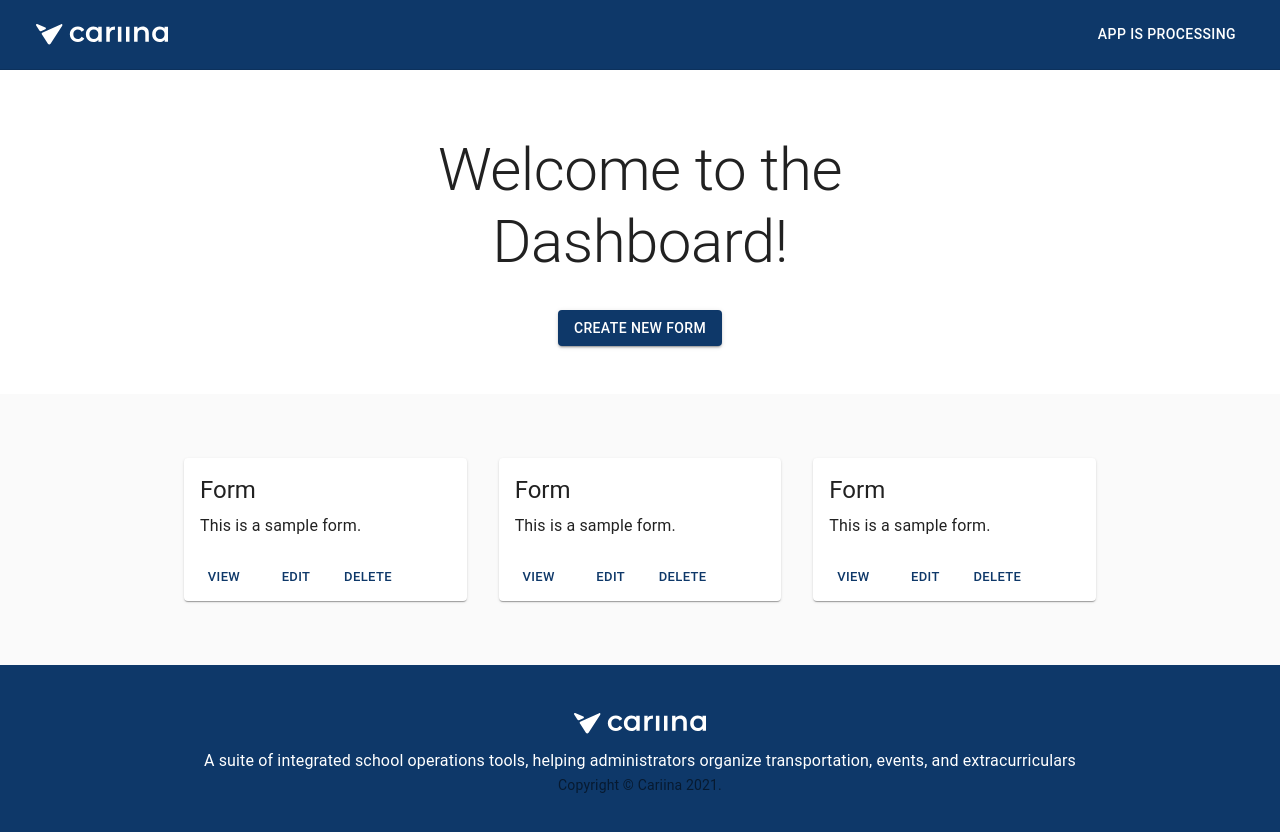
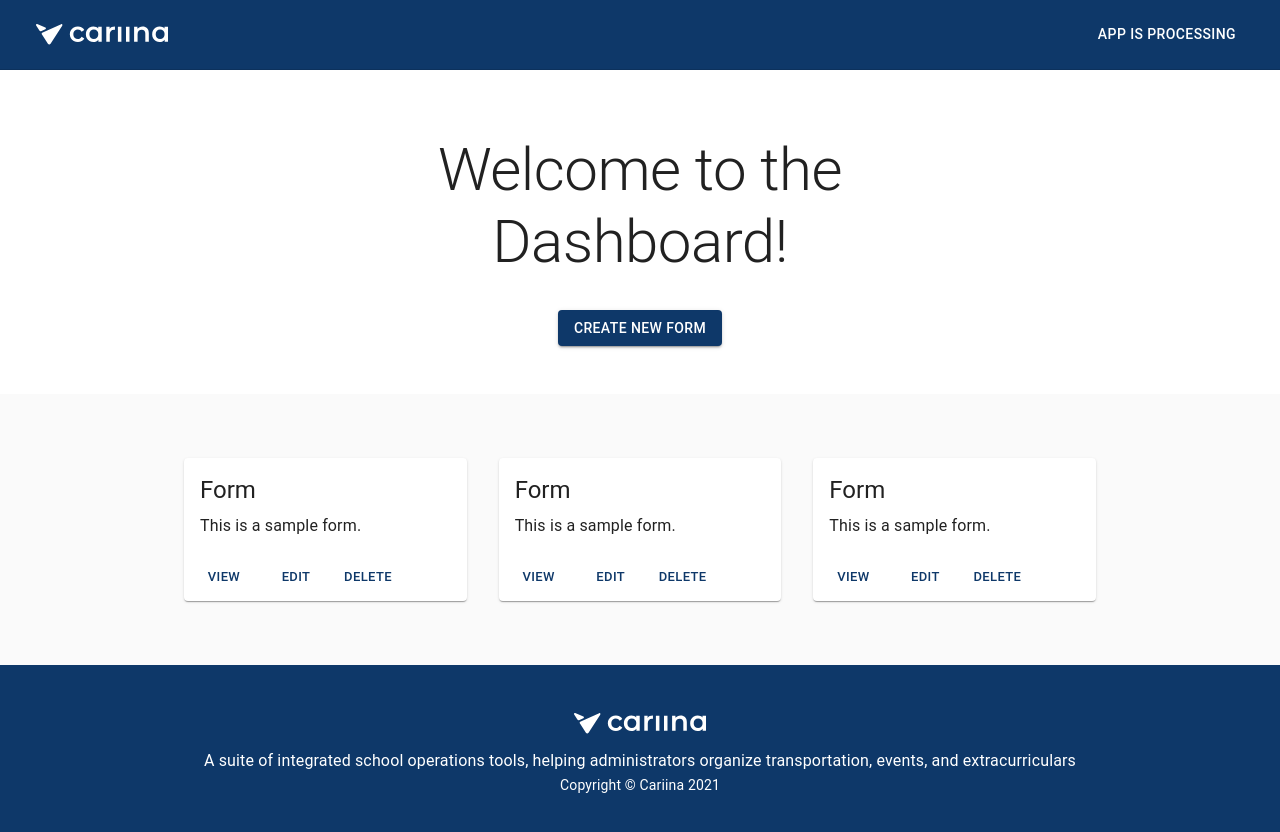
Before and after one commit to iPan7/cariinainterview, a React (Create React App) app in the folder client/: page /dashboard in a window 1280 px wide. Shown: the top 832 px of the page. Built offline with nearby package versions, Linux system fonts and the light colour scheme; no server answers.

Commit message:
Made white text typography

```diff
--- a/client/src/components/Dashboard.js
+++ b/client/src/components/Dashboard.js
@@ -14,8 +14,14 @@ import { withStyles } from '@material-ui/core/styles';
 import Container from '@material-ui/core/Container';
 import Link from '@material-ui/core/Link';
 import cariinalogo from './cariinalogo.svg';
+import { createMuiTheme, ThemeProvider } from "@material-ui/core/styles";
 
-import { createMuiTheme, ThemeProvider } from "@material-ui/core/styles";
+const WhiteTextTypography = withStyles({
+  root: {
+    color: "#FFFFFF"
+  }
+})(Typography);
+
 const theme = createMuiTheme({
   palette: {
     primary: {
@@ -26,14 +32,14 @@ const theme = createMuiTheme({
 
 function Copyright() {
   return (
-    <Typography variant="body2" color="textSecondary" align="center">
+    <WhiteTextTypography variant="body2" color="textSecondary" align="center">
       {'Copyright © '}
       <Link color="inherit" href="https://www.cariina.com/">
         Cariina
       </Link>{' '}
       {new Date().getFullYear()}
-      {'.'}
-    </Typography>
+      {''}
+    </WhiteTextTypography>
   );
 }
 
@@ -144,9 +150,9 @@ render() {
         <Typography align="center" gutterBottom>
         <img src={cariinalogo} alt="cariina logo" />
         </Typography>
-        <Typography className={classes.whitetext} variant="subtitle1" align="center" color="textPrimary" component="p">
+        <WhiteTextTypography variant="subtitle1" align="center" color="textPrimary" component="p">
         A suite of integrated school operations tools, helping administrators organize transportation, events, and extracurriculars
-        </Typography>
+        </WhiteTextTypography>
         <Copyright />
       </footer>
       {/* End footer */}
```
